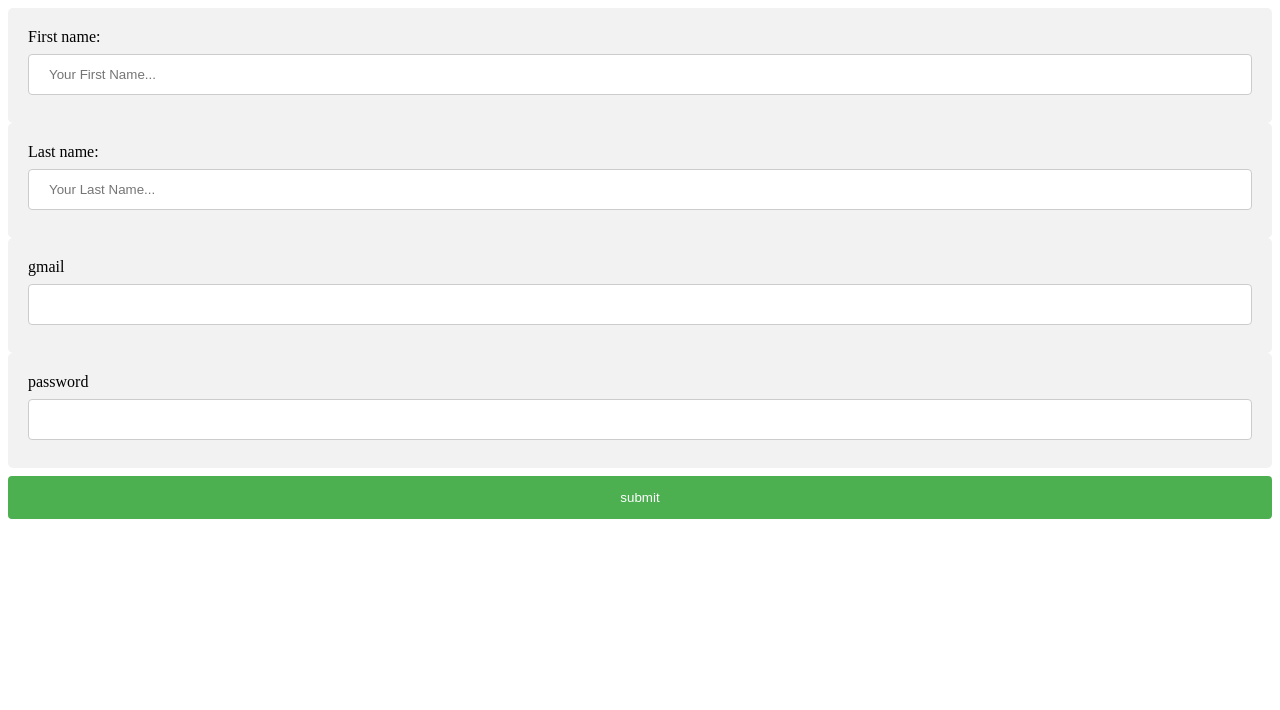
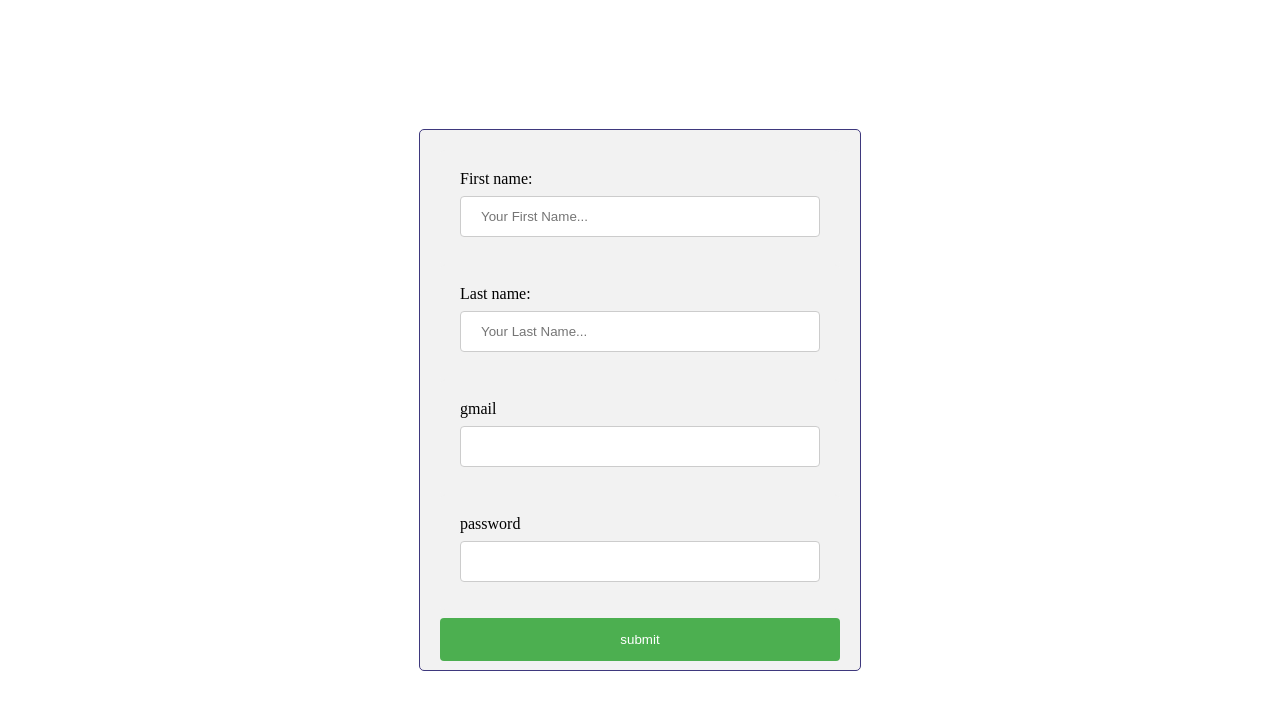
Before and after one commit to jhjobair/Login-Page, a plain HTML site: page index.html in a window 1280 px wide. Drawn offline with Linux system fonts and the light colour scheme.

Commit message:
Add files via upload

```diff
--- a/index.html
+++ b/index.html
@@ -3,7 +3,7 @@
 <head>
     <meta charset="UTF-8">
     <meta name="viewport" content="width=device-width, initial-scale=1.0">
-    <title>Assignment 2</title>
+    <title>Login</title>
     <!-- <link rel="stylesheet" href="style.css">
     <script src="script.js "></script> -->
     <style>
@@ -67,7 +67,8 @@
 </script>
 </head>
 <body>
-    <form action="index1.html" onsubmit="showAlert(event)" method="post">
+  <div style="height: 500px; width: 400px; position: absolute; top: 0px; right: 0px; bottom: 0px; left: 0px; margin: auto;border: 1px solid   rgb(62, 56, 125);">
+    <form action="index1.html" onsubmit="showAlert(event)" method="post" >
     <div>
         <label for="fname">First name:</label>
         <input type="text" id="fname" name="fname" required placeholder="Your First Name...">
@@ -86,5 +87,6 @@
     </div>
     <input type="submit" value="submit">
     </form>
+  </div>
 </body>
 </html>
```
